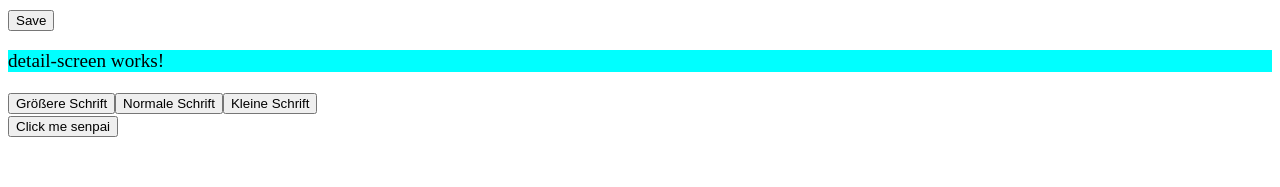
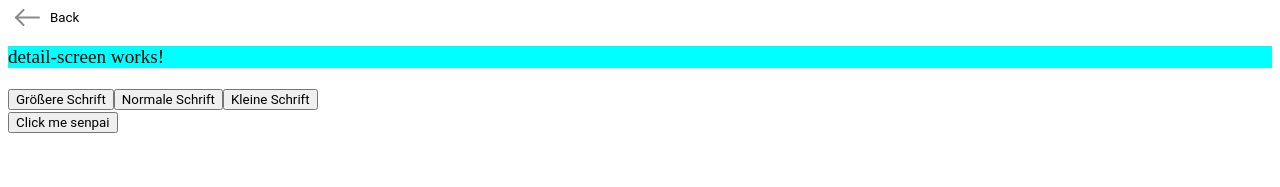
Before and after one commit to niklasschildhauer/wetterstation, an Angular app in the folder frontend/: page /detail in a window 1280 px wide. Shown: the top 187 px of the page. Built offline with nearby package versions, Linux system fonts and the light colour scheme.

Commit message:
FE-7 - back image for back button

```diff
--- a/frontend/src/app/components/ui-elements/back-button-element/back-button-element.component.html
+++ b/frontend/src/app/components/ui-elements/back-button-element/back-button-element.component.html
@@ -1 +1,3 @@
-<button (click)="goBack()">Save</button>
+<button class="back-button" (click)="goBack()">
+    <img class="back-image" src="assets/icons/back-button.svg" alt="Zurück"><span class="back-label">Back</span>
+</button>
--- a/frontend/src/app/components/ui-elements/back-button-element/back-button-element.component.scss
+++ b/frontend/src/app/components/ui-elements/back-button-element/back-button-element.component.scss
@@ -0,0 +1,15 @@
+.back-button {
+    -webkit-appearance: none;
+    -moz-appearance: none;
+    outline: none;
+    text-decoration: none;
+    background-color: transparent;
+    border: none;
+
+    display: flex;
+    align-items: center;
+}
+
+.back-image {
+    padding-right: 10px;
+}
--- a/frontend/src/styles.scss
+++ b/frontend/src/styles.scss
@@ -13,3 +13,13 @@
 .default-font-size {
     font-size: 62.5%;
 }
+
+// Set the default font family to Roboto
+html button{
+    font-family: Roboto, Arial, sans-serif;
+}
+
+// Set the default font family for headings to Montserrat
+h1 h2 h3 h3 {
+    font-family: Montserrat, Arial, sans-serif;
+}
```
Also changed, not shown: frontend/src/assets/icons/back-button.svg (added), 1 other file (tests, documents, lock files or other folders).
